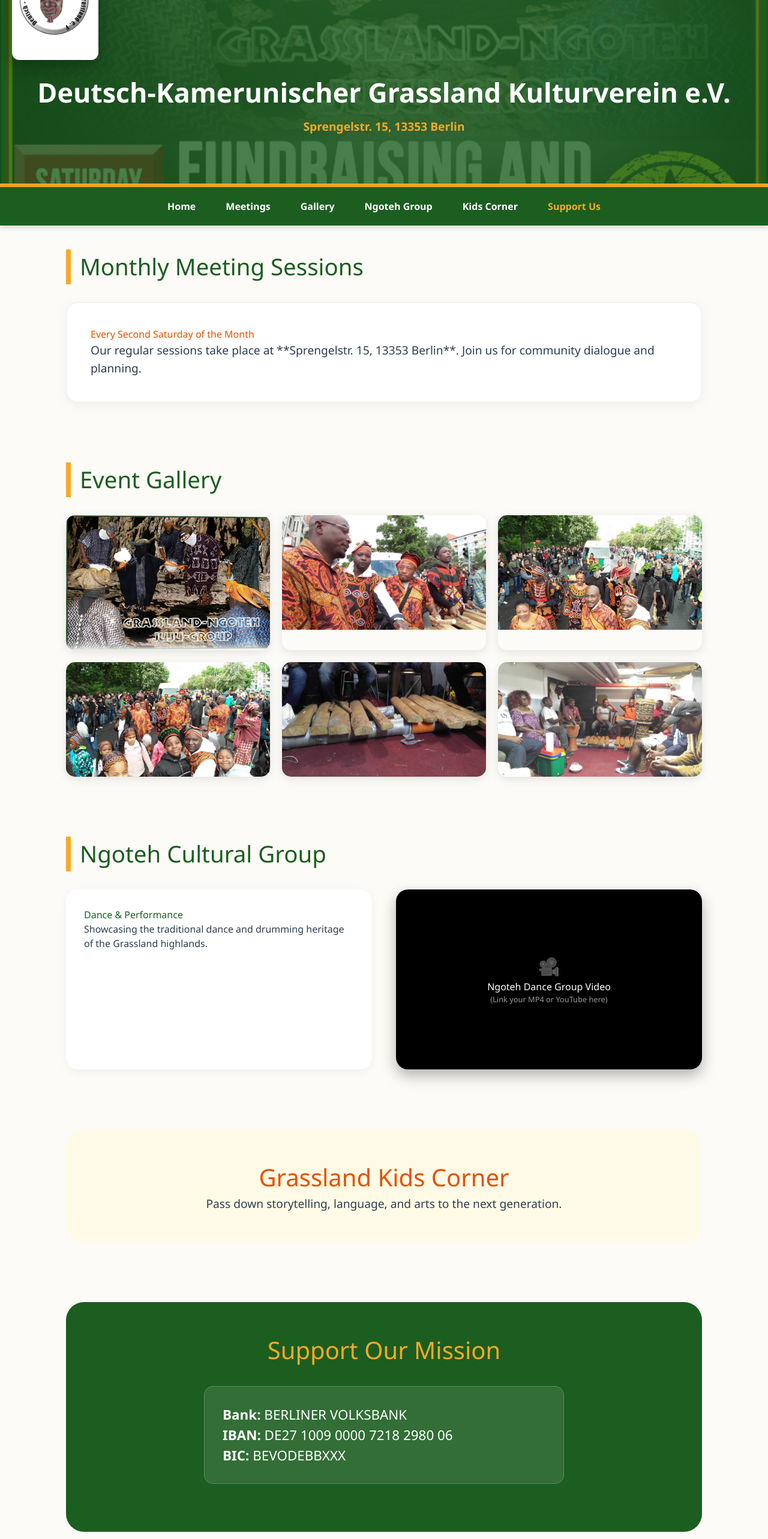
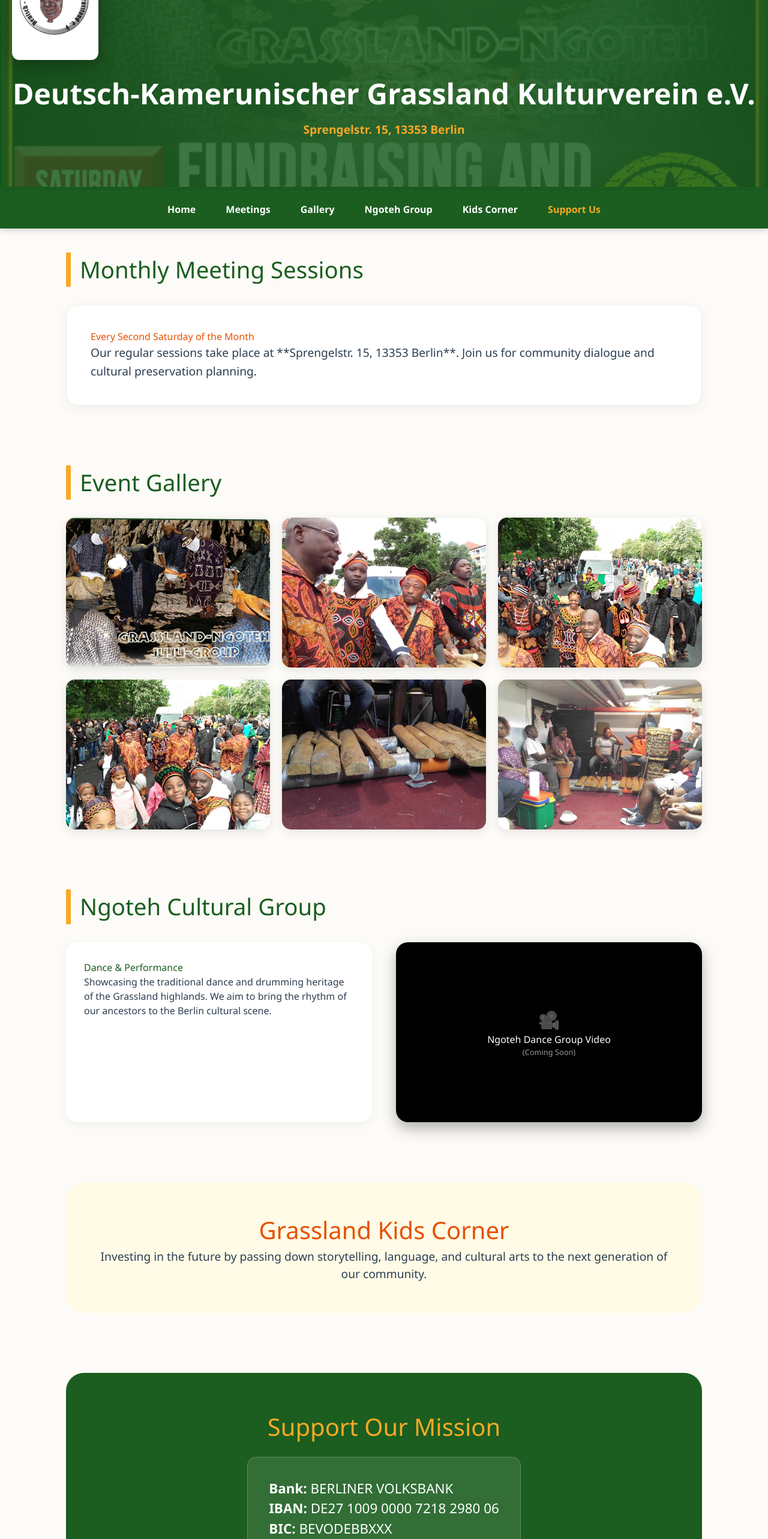
Before and after one commit to chifru19/grassland-verein, a React (Create React App) app: page / in a window 1280 px wide. Shown: the part 160-2726 px from the top of the page at 60% size. Built offline with nearby package versions, Linux system fonts and the light colour scheme.

Commit message:
Deployment: Complete project build with all images and no QR

```diff
--- a/src/App.js
+++ b/src/App.js
@@ -34,7 +34,7 @@ export default function App() {
     transition: '0.3s'
   };
 
-  // Mapping the 6 renamed community images moved to public/images
+  // Your renamed community images from public/images
   const galleryImages = [
     '/images/ngoteh-01.jpg',
     '/images/ngoteh-02.jpg',
@@ -47,16 +47,16 @@ export default function App() {
   return (
     <div className="App" style={{ backgroundColor: '#fdfbf7', color: '#2c3e50', minHeight: '100vh', fontFamily: 'Segoe UI, sans-serif' }}>
 
-      {/* --- HERO / LOGO SECTION WITH NGOTEH BACKGROUND --- */}
+      {/* --- HERO / LOGO SECTION --- */}
       <header id="home" style={{
         position: 'relative',
-        background: `linear-gradient(rgba(27, 94, 32, 0.8), rgba(27, 94, 32, 0.8)), url('/images/ngoteh-event-01.jpg')`,
+        background: `linear-gradient(rgba(27, 94, 32, 0.85), rgba(27, 94, 32, 0.85)), url('/images/ngoteh-event-01.jpg')`,
         backgroundSize: 'cover',
         backgroundPosition: 'center',
         padding: '80px 20px',
         textAlign: 'center',
         color: 'white',
-        borderBottom: '6px solid #f9a825'
+        borderBottom: '6px solid #1b5e20'
       }}>
         <div style={{ marginBottom: '20px' }}>
           <img
@@ -71,7 +71,7 @@ export default function App() {
             }}
           />
         </div>
-        <h1 style={{ fontSize: '2.8rem', margin: '0', fontWeight: '800' }}>
+        <h1 style={{ fontSize: '3rem', margin: '0', fontWeight: '800' }}>
           Deutsch-Kamerunischer Grassland Kulturverein e.V.
         </h1>
         <p style={{ fontSize: '1.2rem', color: '#f9a825', marginTop: '10px', fontWeight: 'bold' }}>Sprengelstr. 15, 13353 Berlin</p>
@@ -106,12 +106,12 @@ export default function App() {
           <div style={{ background: '#fff', padding: '40px', borderRadius: '20px', boxShadow: '0 5px 20px rgba(0,0,0,0.05)', border: '1px solid #eee' }}>
             <h3 style={{ color: '#e65100', marginTop: 0 }}>Every Second Saturday of the Month</h3>
             <p style={{ fontSize: '1.2rem', lineHeight: '1.6' }}>
-              Our regular sessions take place at **Sprengelstr. 15, 13353 Berlin**. Join us for community dialogue and planning.
+              Our regular sessions take place at **Sprengelstr. 15, 13353 Berlin**. Join us for community dialogue and cultural preservation planning.
             </p>
           </div>
         </section>
 
-        {/* --- DYNAMIC GALLERY --- */}
+        {/* --- DYNAMIC EVENT GALLERY --- */}
         <section id="gallery" style={{ marginBottom: '100px', scrollMarginTop: '100px' }}>
           <h2 style={sectionHeaderStyle}>Event Gallery</h2>
           <div style={{ display: 'grid', gridTemplateColumns: 'repeat(auto-fit, minmax(300px, 1fr))', gap: '20px' }}>
@@ -119,8 +119,8 @@ export default function App() {
               <div key={idx} style={{ overflow: 'hidden', borderRadius: '15px', boxShadow: '0 4px 15px rgba(0,0,0,0.1)' }}>
                 <img
                   src={src}
-                  alt={`Community Event ${idx + 1}`}
-                  style={{ width: '100%', display: 'block', transition: '0.3s' }}
+                  alt={`Grassland Event ${idx + 1}`}
+                  style={{ width: '100%', height: '250px', objectFit: 'cover', display: 'block' }}
                 />
               </div>
             ))}
@@ -133,14 +133,14 @@ export default function App() {
           <div style={{ display: 'grid', gridTemplateColumns: 'repeat(auto-fit, minmax(400px, 1fr))', gap: '40px' }}>
             <div style={{ background: '#fff', padding: '30px', borderRadius: '20px', boxShadow: '0 4px 15px rgba(0,0,0,0.05)' }}>
               <h3 style={{ color: '#1b5e20' }}>Dance & Performance</h3>
-              <p>Showcasing the traditional dance and drumming heritage of the Grassland highlands.</p>
+              <p>Showcasing the traditional dance and drumming heritage of the Grassland highlands. We aim to bring the rhythm of our ancestors to the Berlin cultural scene.</p>
             </div>
 
             <div style={{ backgroundColor: '#000', borderRadius: '20px', height: '300px', display: 'flex', alignItems: 'center', justifyContent: 'center', color: '#fff', boxShadow: '0 10px 25px rgba(0,0,0,0.3)' }}>
               <div style={{ textAlign: 'center' }}>
                 <p style={{ fontSize: '1.8rem' }}>🎥</p>
                 <p>Ngoteh Dance Group Video</p>
-                <p style={{ fontSize: '0.8rem', opacity: 0.6 }}>(Link your MP4 or YouTube here)</p>
+                <p style={{ fontSize: '0.8rem', opacity: 0.6 }}>(Coming Soon)</p>
               </div>
             </div>
           </div>
@@ -149,17 +149,17 @@ export default function App() {
         {/* --- KIDS CORNER --- */}
         <section id="kids" style={{ marginBottom: '100px', scrollMarginTop: '100px', backgroundColor: '#fffbe6', padding: '50px', borderRadius: '30px' }}>
           <h2 style={{ color: '#e65100', textAlign: 'center', fontSize: '2.5rem' }}>Grassland Kids Corner</h2>
-          <p style={{ textAlign: 'center', fontSize: '1.2rem' }}>Pass down storytelling, language, and arts to the next generation.</p>
+          <p style={{ textAlign: 'center', fontSize: '1.2rem' }}>Investing in the future by passing down storytelling, language, and cultural arts to the next generation of our community.</p>
         </section>
 
-        {/* --- SUPPORT / BANKING (QR REMOVED) --- */}
-        <section id="support" style={{ marginBottom: '100px', scrollMarginTop: '100px', backgroundColor: '#1b5e20', color: 'white', padding: '50px', borderRadius: '30px' }}>
-            <h2 style={{ color: '#f9a825', fontSize: '2.5rem', textAlign: 'center' }}>Support Our Mission</h2>
-            <div style={{ backgroundColor: 'rgba(255,255,255,0.1)', padding: '30px', borderRadius: '15px', marginTop: '30px', border: '1px solid rgba(255,255,255,0.2)', maxWidth: '600px', margin: '30px auto' }}>
-              <p style={{ fontSize: '1.4rem' }}><strong>Bank:</strong> BERLINER VOLKSBANK</p>
-              <p style={{ fontSize: '1.4rem' }}><strong>IBAN:</strong> DE27 1009 0000 7218 2980 06</p>
-              <p style={{ fontSize: '1.4rem' }}><strong>BIC:</strong> BEVODEBBXXX</p>
-            </div>
+        {/* --- SUPPORT / BANKING (TEXT ONLY) --- */}
+        <section id="support" style={{ marginBottom: '100px', scrollMarginTop: '100px', backgroundColor: '#1b5e20', color: 'white', padding: '60px', borderRadius: '30px', textAlign: 'center' }}>
+          <h2 style={{ color: '#f9a825', fontSize: '2.5rem' }}>Support Our Mission</h2>
+          <div style={{ backgroundColor: 'rgba(255,255,255,0.1)', padding: '35px', borderRadius: '15px', border: '1px solid rgba(255,255,255,0.2)', display: 'inline-block', textAlign: 'left', marginTop: '20px' }}>
+            <p style={{ fontSize: '1.4rem' }}><strong>Bank:</strong> BERLINER VOLKSBANK</p>
+            <p style={{ fontSize: '1.4rem' }}><strong>IBAN:</strong> DE27 1009 0000 7218 2980 06</p>
+            <p style={{ fontSize: '1.4rem' }}><strong>BIC:</strong> BEVODEBBXXX</p>
+          </div>
         </section>
 
         {/* --- REGISTRATION --- */}
@@ -175,16 +175,17 @@ export default function App() {
           <div style={{ padding: '40px' }}>
             <h3>Registry Info</h3>
             <p><strong>Amtsgericht Charlottenburg (Berlin)</strong> | VR 23156</p>
-            <p>Infrastructure managed by Frank Fru</p>
+            <p>Infrastructure Architecture by <strong>Frank Fru</strong></p>
           </div>
         </section>
       </main>
 
-      <footer style={{ textAlign: 'center', padding: '60px', borderTop: '1px solid #ddd' }}>
-        <p>© 2026 Grassland Kulturverein e.V. Berlin</p>
-        <div style={{ marginTop: '10px' }}>
-          <a href="https://frankfru.com" style={{ margin: '0 10px', color: '#1b5e20' }}>frankfru.com</a> |
-          <a href="https://github.com/chifru19" style={{ margin: '0 10px', color: '#1b5e20' }}>GitHub</a>
+      <footer style={{ textAlign: 'center', padding: '60px', borderTop: '1px solid #ddd', marginTop: '50px' }}>
+        <p>© 2026 Grassland Kulturverein e.V. Berlin. All Rights Reserved.</p>
+        <div style={{ marginTop: '15px' }}>
+          <a href="https://frankfru.com" target="_blank" rel="noreferrer" style={{ margin: '0 10px', color: '#1b5e20', textDecoration: 'none', fontWeight: '600' }}>frankfru.com</a> |
+          <a href="https://github.com/chifru19" target="_blank" rel="noreferrer" style={{ margin: '0 10px', color: '#1b5e20', textDecoration: 'none', fontWeight: '600' }}>GitHub</a> |
+          <a href="https://linkedin.com/in/frankfru" target="_blank" rel="noreferrer" style={{ margin: '0 10px', color: '#1b5e20', textDecoration: 'none', fontWeight: '600' }}>LinkedIn</a>
         </div>
       </footer>
     </div>
```
